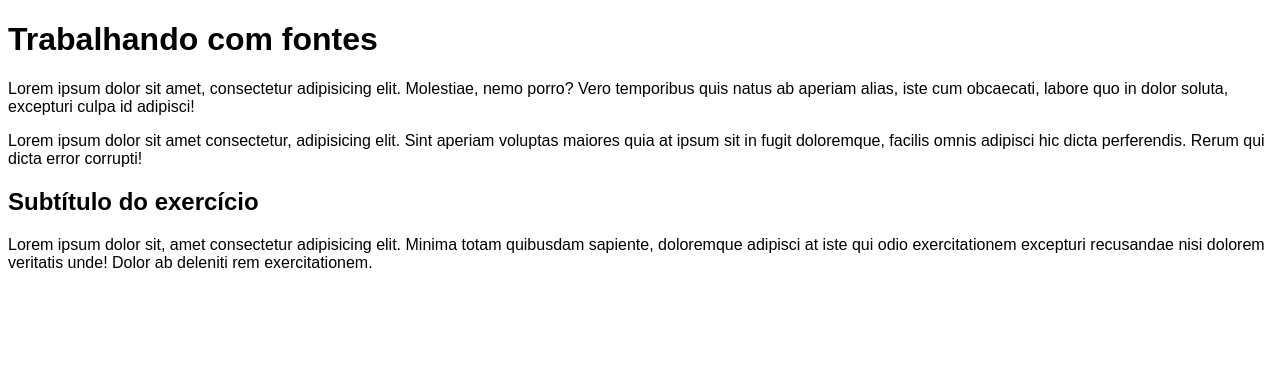
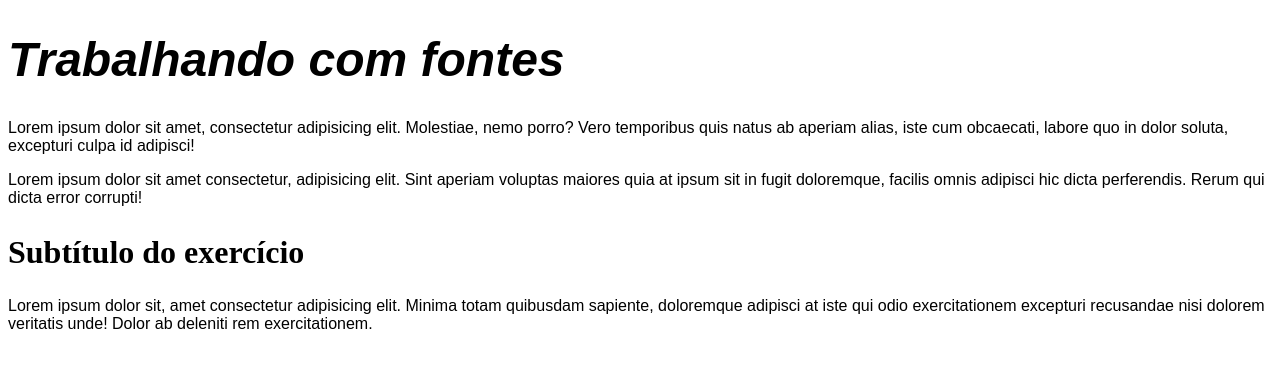
Before and after one commit to brunomendoncadev/HTML5ECSS3, a plain HTML site: page EX017- FAMILIAS DE FONTE COM CSS/fonte01.html in a window 1280 px wide. Drawn offline with Linux system fonts and the light colour scheme.

Commit message:
shorthand font

```diff
--- a/EX017- FAMILIAS DE FONTE COM CSS/fonte01.html
+++ b/EX017- FAMILIAS DE FONTE COM CSS/fonte01.html
@@ -16,6 +16,28 @@
             16px geralmente = 1em*/
 
             font-size: 1em;
+            /* lighter normal bold bolder*/
+         }
+
+         h1{
+            /* shorthand font (ordem abaixo de como fazer uma shorthand)
+
+            - font-style -> font-weight -> font-size -> font-family
+
+            (codigo inteiro)
+            font-family: 'Work Sans' , sans-serif;
+            font-weight: bolder;
+            font-size: 3em;
+            font-style: italic
+
+            (codigo shorthand font)
+            font: italic bolder 3em 'Work Sans' , sans-serif;
+            */
+            font: italic bolder 3em 'Work Sans' , sans-serif;
+         }
+
+         h2{
+            font: bold 2em 'Work Sans';
          }
 
     </style>
```
